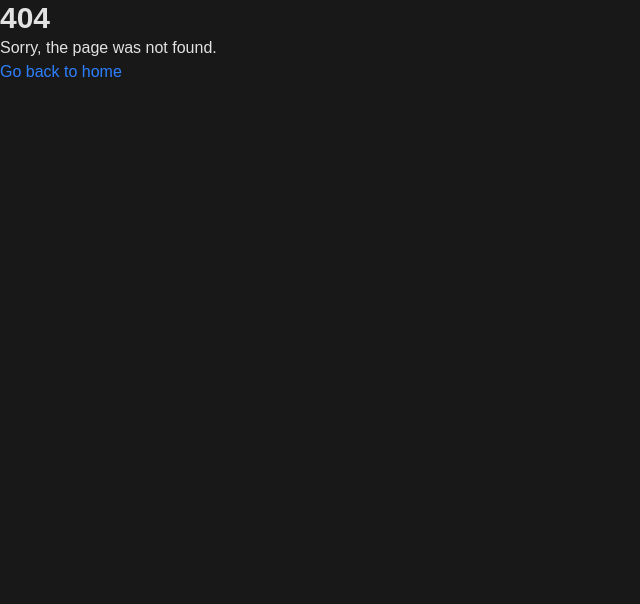
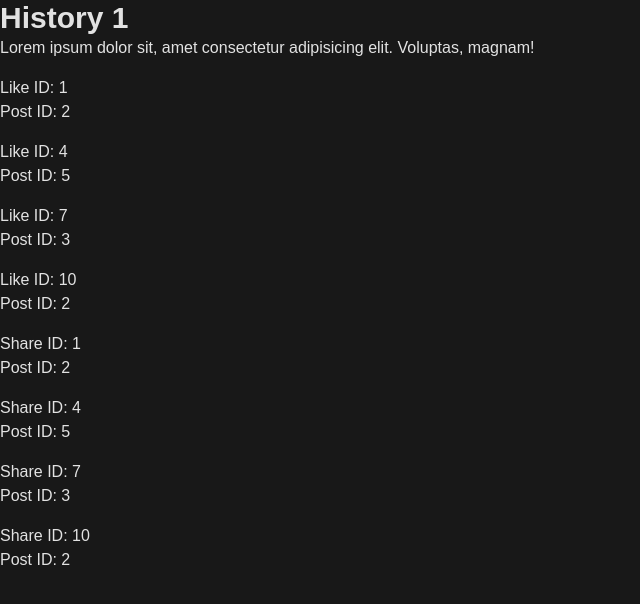
Before and after one commit to stefanbgh/next-js, a Next.js app: page /history/1 in a window 1280 px wide. Before the commit this address had no page. Shown: the top 604 px of the page, without its empty margins (0-640 px from the left). Built offline with nearby package versions, Linux system fonts and the light colour scheme.

Commit message:
parallel data fetching

```diff
--- /dev/null
+++ b/src/app/api/likes/[id]/data.ts
@@ -0,0 +1,12 @@
+export const likesData = [
+	{ id: 1, postId: 2, userId: 1 },
+	{ id: 2, postId: 3, userId: 2 },
+	{ id: 3, postId: 1, userId: 3 },
+	{ id: 4, postId: 5, userId: 1 },
+	{ id: 5, postId: 2, userId: 2 },
+	{ id: 6, postId: 4, userId: 3 },
+	{ id: 7, postId: 3, userId: 1 },
+	{ id: 8, postId: 1, userId: 2 },
+	{ id: 9, postId: 5, userId: 3 },
+	{ id: 10, postId: 2, userId: 1 },
+];
--- /dev/null
+++ b/src/app/api/likes/[id]/route.ts
@@ -0,0 +1,23 @@
+import { likesData } from "./data";
+
+interface IParams {
+	params: Promise<{ id: string }>;
+}
+
+export async function GET(_: Request, { params }: IParams) {
+	const { id } = await params;
+	const userId = parseInt(id);
+
+	const likes = likesData.filter((like) => like.userId === userId);
+
+	if (likes.length === 0) {
+		return Response.json(
+			{ message: "The likes were not found" },
+			{ status: 404 }
+		);
+	}
+
+	return Response.json({
+		data: likes,
+	});
+}
--- /dev/null
+++ b/src/app/api/shares/[id]/data.ts
@@ -0,0 +1,12 @@
+export const sharesData = [
+	{ id: 1, postId: 2, userId: 1 },
+	{ id: 2, postId: 3, userId: 2 },
+	{ id: 3, postId: 1, userId: 3 },
+	{ id: 4, postId: 5, userId: 1 },
+	{ id: 5, postId: 2, userId: 2 },
+	{ id: 6, postId: 4, userId: 3 },
+	{ id: 7, postId: 3, userId: 1 },
+	{ id: 8, postId: 1, userId: 2 },
+	{ id: 9, postId: 5, userId: 3 },
+	{ id: 10, postId: 2, userId: 1 },
+];
--- /dev/null
+++ b/src/app/api/shares/[id]/route.ts
@@ -0,0 +1,23 @@
+import { sharesData } from "./data";
+
+interface IParams {
+	params: Promise<{ id: string }>;
+}
+
+export async function GET(_: Request, { params }: IParams) {
+	const { id } = await params;
+	const userId = parseInt(id);
+
+	const likes = sharesData.filter((share) => share.userId === userId);
+
+	if (likes.length === 0) {
+		return Response.json(
+			{ message: "The likes were not found" },
+			{ status: 404 }
+		);
+	}
+
+	return Response.json({
+		data: likes,
+	});
+}
--- /dev/null
+++ b/src/app/history/[id]/page.tsx
@@ -0,0 +1,50 @@
+import { Metadata } from "next";
+
+import Desc from "@/components/Desc/Desc";
+import Title from "@/components/Title/Title";
+
+import { fetchData } from "@/utils/fetchData";
+import { ILike } from "@/typescript/interfaces/ILike";
+import { IShare } from "@/typescript/interfaces/IShare";
+
+interface IProps {
+	params: Promise<{ id: string }>;
+}
+
+export const metadata: Metadata = {
+	title: "History",
+	description: "History of Activity",
+};
+
+export default async function History({ params }: IProps) {
+	const { id } = await params;
+	const userId = parseInt(id);
+
+	const getLikes = fetchData("likes", userId);
+	const getShares = fetchData("shares", userId);
+
+	const [likes, shares] = await Promise.all([getLikes, getShares]);
+
+	return (
+		<section>
+			<Title title={`History ${id}`} />
+			<Desc desc="Lorem ipsum dolor sit, amet consectetur adipisicing elit. Voluptas, magnam!" />
+			<ul className="my-4 flex flex-col gap-4">
+				{likes.data.map((like: ILike) => (
+					<li key={like.id}>
+						<p>Like ID: {like.id}</p>
+						<p>Post ID: {like.postId}</p>
+					</li>
+				))}
+			</ul>
+			<ul className="my-4 flex flex-col gap-4">
+				{shares.data.map((share: IShare) => (
+					<li key={share.id}>
+						<p>Share ID: {share.id}</p>
+						<p>Post ID: {share.postId}</p>
+					</li>
+				))}
+			</ul>
+		</section>
+	);
+}
--- /dev/null
+++ b/src/typescript/interfaces/ILike.ts
@@ -0,0 +1,5 @@
+export interface ILike {
+	id: number;
+	userId: number;
+	postId: number;
+}
--- /dev/null
+++ b/src/typescript/interfaces/IShare.ts
@@ -0,0 +1,5 @@
+export interface IShare {
+	id: number;
+	userId: number;
+	postId: number;
+}
--- /dev/null
+++ b/src/utils/fetchData.ts
@@ -0,0 +1,8 @@
+export const fetchData = async (pathname: string, userId: number) => {
+	const response = await fetch(
+		`http://localhost:3000/api/${pathname}/${userId}`
+	);
+	const data = await response.json();
+
+	return data;
+};
```
